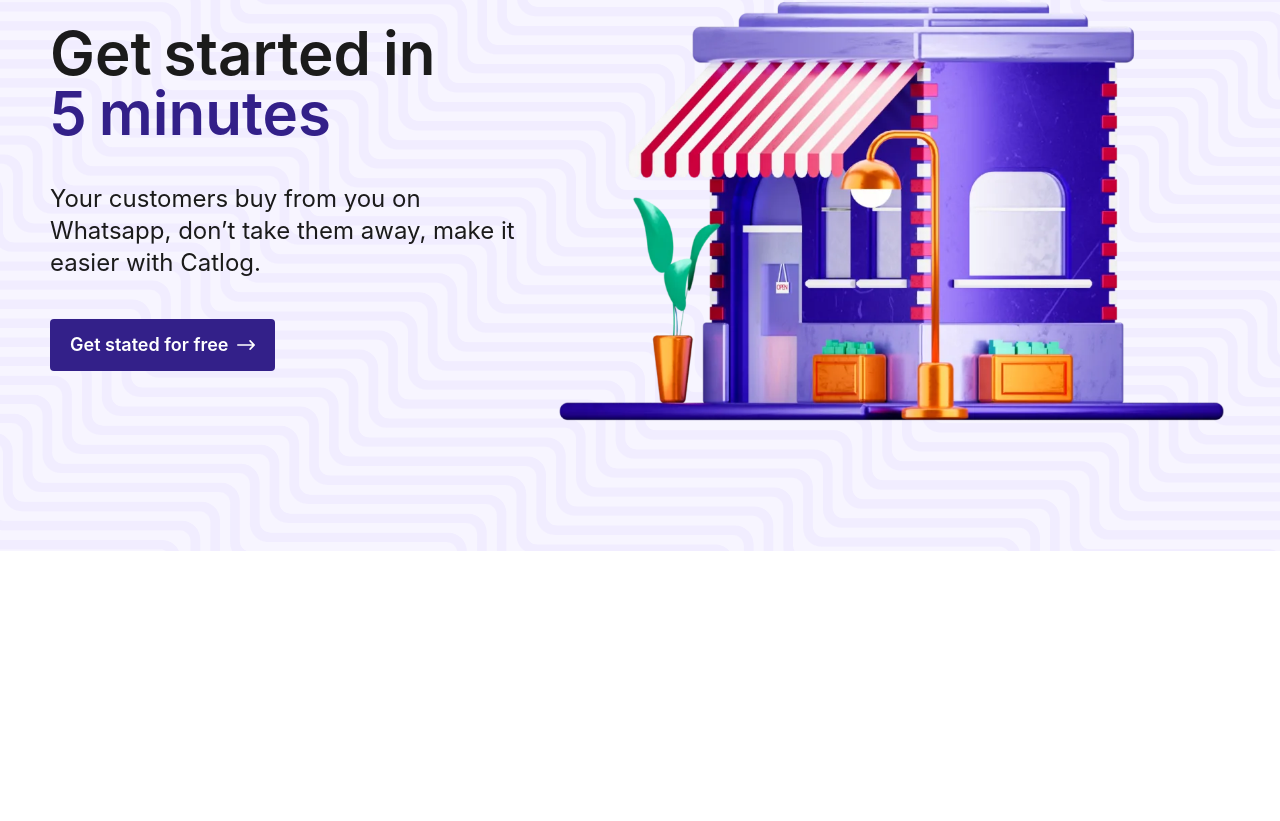
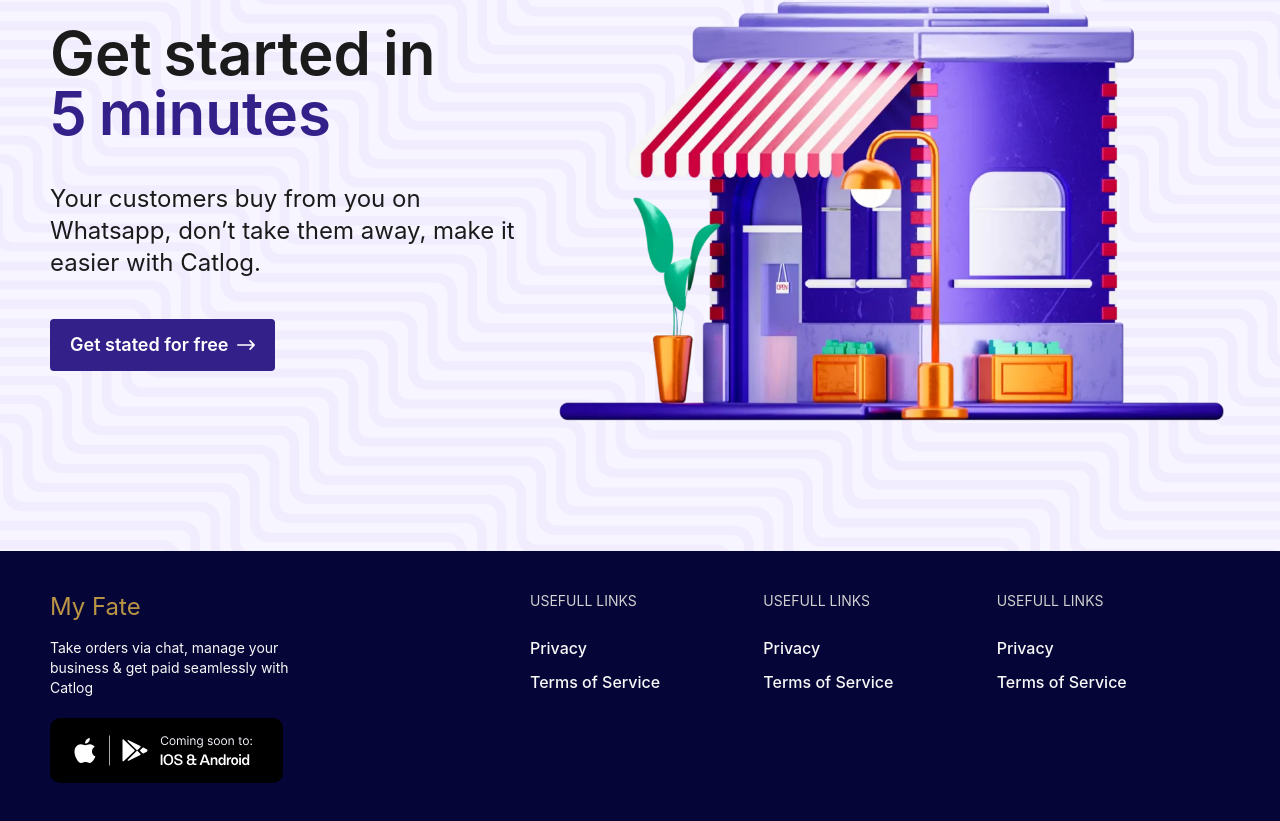
Before and after one commit to mhshuvoalways/myfate-web-app, a Next.js app: page /pricing in a window 1280 px wide. Shown: the part 6302-7123 px from the top of the page. Before the commit the page ends 6853 px from the top, so only its background shows below. Built offline with nearby package versions, Linux system fonts and the light colour scheme; a web font is replaced by a local one.

Commit message:
footer, privacy, tos add

```diff
--- /dev/null
+++ b/components/Footer/index.jsx
@@ -0,0 +1,91 @@
+import Image from "next/image";
+import Link from "next/link";
+import AppLogo from "@/public/footer/app.svg";
+
+const index = () => {
+  return (
+    <div className="bg-[#050537] py-10">
+      <div className="flex items-start justify-between flex-wrap mycontainer">
+        <div className="flex flex-col mr-8 mb-12.5">
+          <Link href="/">
+            <p className="text-2xl text-my-gold">My Fate</p>
+          </Link>
+          <p className="text-sm text-grey-fields-100 mt-3.75 max-w-[295px] md:max-w-[285px]">
+            Take orders via chat, manage your business &amp; get paid seamlessly
+            with Catlog
+          </p>
+          <figure className="mt-5 sm:mt-6.25">
+            <Image src={AppLogo} alt="Catlog app download banner" />
+          </figure>
+        </div>
+        <div className="flex items-start flex-wrap justify-around flex-1 max-w-[700px] md:min-w-[450px]">
+          <ul className="flex flex-col flex-1 mr-8 pb-6.25">
+            <li className="uppercase text-grey-border-dark text-xs md:text-1xs lg:text-sm mb-4.5 sm:mb-6.25">
+              Usefull Links
+            </li>
+            <li className="mb-2.5 md:mb-3.75 flex items-center">
+              <Link
+                href="/privacy"
+                className="text-grey-fields-100 hover:text-accent-yellow-500 font-medium text-1sm md:text-base whitespace-nowrap cursor-pointer"
+              >
+                Privacy
+              </Link>
+            </li>
+            <li className="mb-2.5 md:mb-3.75 flex items-center">
+              <Link
+                href="/terms-of-service"
+                className="text-grey-fields-100 hover:text-accent-yellow-500 font-medium text-1sm md:text-base whitespace-nowrap cursor-pointer"
+              >
+                Terms of Service
+              </Link>
+            </li>
+          </ul>
+          <ul className="flex flex-col flex-1 mr-8 pb-6.25">
+            <li className="uppercase text-grey-border-dark text-xs md:text-1xs lg:text-sm mb-4.5 sm:mb-6.25">
+              Usefull Links
+            </li>
+            <li className="mb-2.5 md:mb-3.75 flex items-center">
+              <Link
+                href="/privacy"
+                className="text-grey-fields-100 hover:text-accent-yellow-500 font-medium text-1sm md:text-base whitespace-nowrap cursor-pointer"
+              >
+                Privacy
+              </Link>
+            </li>
+            <li className="mb-2.5 md:mb-3.75 flex items-center">
+              <Link
+                href="/terms-of-service"
+                className="text-grey-fields-100 hover:text-accent-yellow-500 font-medium text-1sm md:text-base whitespace-nowrap cursor-pointer"
+              >
+                Terms of Service
+              </Link>
+            </li>
+          </ul>
+          <ul className="flex flex-col flex-1 mr-8 pb-6.25">
+            <li className="uppercase text-grey-border-dark text-xs md:text-1xs lg:text-sm mb-4.5 sm:mb-6.25">
+              Usefull Links
+            </li>
+            <li className="mb-2.5 md:mb-3.75 flex items-center">
+              <Link
+                href="/privacy"
+                className="text-grey-fields-100 hover:text-accent-yellow-500 font-medium text-1sm md:text-base whitespace-nowrap cursor-pointer"
+              >
+                Privacy
+              </Link>
+            </li>
+            <li className="mb-2.5 md:mb-3.75 flex items-center">
+              <Link
+                href="/terms-of-service"
+                className="text-grey-fields-100 hover:text-accent-yellow-500 font-medium text-1sm md:text-base whitespace-nowrap cursor-pointer"
+              >
+                Terms of Service
+              </Link>
+            </li>
+          </ul>
+        </div>
+      </div>
+    </div>
+  );
+};
+
+export default index;
--- a/pages/about.js
+++ b/pages/about.js
@@ -8,6 +8,7 @@
 import BuildForGrowth from "@/components/BuildForGrowth";
 import NotConvinced from "@/components/NotConvinced";
 import GswSl from "@/components/GswSl";
+import Footer from "@/components/Footer";
 
 const About = () => {
   return (
@@ -22,6 +23,7 @@
       <BuildForGrowth />
       <NotConvinced />
       <GswSl />
+      <Footer />
     </>
   );
 };
--- a/pages/index.js
+++ b/pages/index.js
@@ -8,6 +8,7 @@
 import FormFound from "@/components/FormFound";
 import Pricing from "@/components/Pricing";
 import GswSl from "@/components/GswSl";
+import Footer from "@/components/Footer";
 
 const Index = () => {
   return (
@@ -21,7 +22,8 @@
       <Reviews />
       <FormFound />
       <Pricing />
-      <GswSl home/>
+      <GswSl home />
+      <Footer />
     </>
   );
 };
--- a/pages/pricing.js
+++ b/pages/pricing.js
@@ -6,6 +6,7 @@
 import WhatSellCtlog from "@/components/WhatSellCtlog";
 import StayUpdCtlog from "@/components/StayUpdCtlog";
 import GswSl from "@/components/GswSl";
+import Footer from "@/components/Footer";
 
 const Pricing = () => {
   return (
@@ -18,6 +19,7 @@
       <WhatSellCtlog />
       <StayUpdCtlog />
       <GswSl pricing />
+      <Footer />
     </>
   );
 };
--- a/pages/storeLinks.js
+++ b/pages/storeLinks.js
@@ -8,6 +8,7 @@
 import BuildForGrowth from "@/components/BuildForGrowth";
 import NotConvinced from "@/components/NotConvinced";
 import GswSl from "@/components/GswSl";
+import Footer from "@/components/Footer";
 
 const StoreLinks = () => {
   return (
@@ -22,6 +23,7 @@
       <BuildForGrowth />
       <NotConvinced />
       <GswSl />
+      <Footer />
     </>
   );
 };
--- /dev/null
+++ b/pages/terms-of-service.js
@@ -0,0 +1,69 @@
+import Headers from "@/components/Headers";
+import Categories from "@/components/Headers/Categories";
+import Footer from "@/components/Footer";
+
+const privacy = () => {
+  return (
+    <>
+      <Headers />
+      <Categories />
+
+      <div>
+        <p className="text-center text-3xl text-white bg-gray-800 py-16">
+          Terms of Service
+        </p>
+        <div className="sm:max-w-[640px] w-full px-[30px] mx-auto my-20">
+          <p>
+            All calculations and/or interpretations purchased through our chart
+            service department or supplied free of charge at our website are
+            intended for entertainment purposes only. Astro-Charts assumes no
+            liability for any decisions made based on output from our programs,
+            chart report services or free chart services. In no event will
+            Astro-Charts be liable to you or any party for any damages,
+            including any lost profits, lost savings or other incidental or
+            consequential damages arising out of the use of the information
+            provided to you in one of our paid or free chart services.
+          </p>
+          <br />
+          <p>{`Astro-charts.com asks for a name and email address when you register with Astro-charts and when you buy an Astro-chart's product. The name provided is arbitrary and is provided without context of an individual identity. When you register with Astro-charts and sign in to our services, we can only identify you through the email address you have provided.`}</p>
+          <br />
+          <p>
+            All information provided by you when you register with us or buy a
+            product from us is not shared with any third-parties. All
+            information provided by you for use of our tools is not shared with
+            any third-parties.
+          </p>
+          <br />
+          <p>
+            Astro-charts automatically receives and records your software and
+            hardware attributes from your computer and browser and the page you
+            request information using Google Analytics. This is used for the
+            following general purposes: improving our services and conducting
+            research.
+          </p>
+          <br />
+          <p>
+            We use an internal cookie that tracks when you add a shop item to
+            your cart. This is its only function.
+          </p>
+          <br />
+          <p>
+            Astro-Charts is not a guaranteed backup of the information given. Do
+            not use Astro-Charts as your only storage location for astrology
+            charts or personal data.
+          </p>
+          <br />
+          <p>
+            These terms and conditions are governed by the laws of the United
+            States of America and the laws of the State of Nevada.
+          </p>
+          <br />
+          <small>Copyright © 2023 myfate.com</small>
+        </div>
+      </div>
+      <Footer />
+    </>
+  );
+};
+
+export default privacy;
```
Also changed, not shown: pages/privacy.js (added, +68 -0 lines), public/footer/app.svg (added), 1 other file (tests, documents, lock files or other folders).
